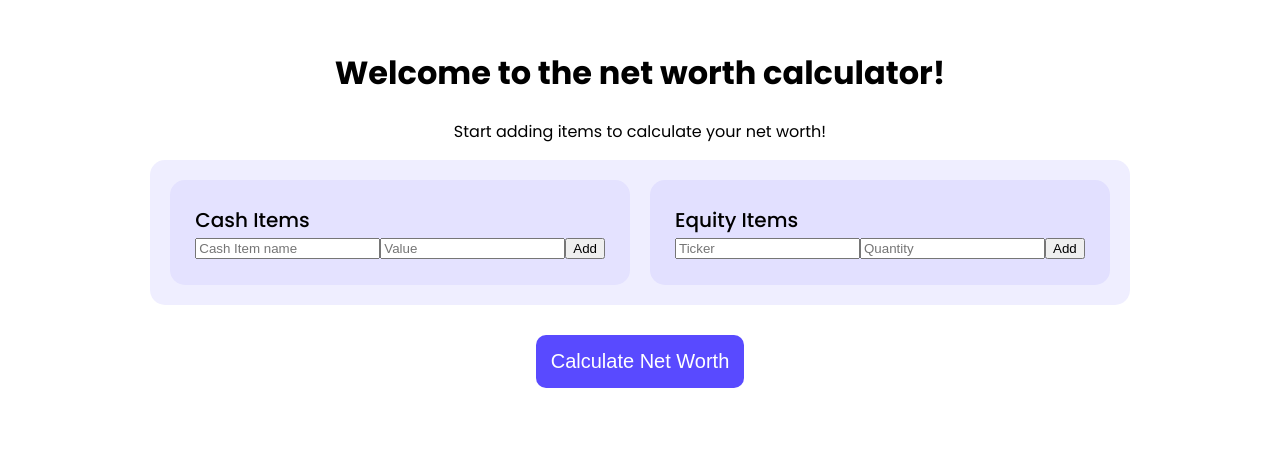
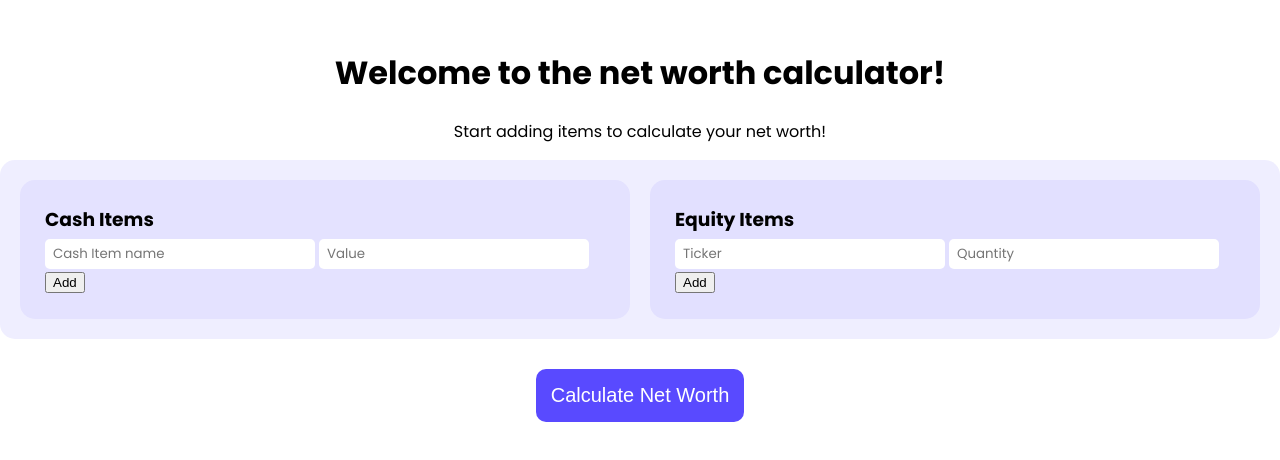
Before and after one commit to Dominic-C/net_worth_calculator, a React (Create React App) app: page / in a window 1280 px wide. Shown: the part 212-672 px from the top of the page. Built offline with nearby package versions, Linux system fonts and the light colour scheme.

Commit message:
made inputs into components

```diff
--- a/src/Components/CashPanel/CashPanel.js
+++ b/src/Components/CashPanel/CashPanel.js
@@ -19,13 +19,13 @@ const cashPanel = (props) => {
         })
     }
     return (<div className={classes.CashPanel}>
-        <p className={classes.description}>{props.description}</p>
+        <h3 className={classes.description}>{props.description}</h3>
         {props.cashItems.length > 0 ?
             <table className={classes.cashTable}>
                 <thead>
                     <tr>
                         <td>Item</td>
-                        <td>Value</td>
+                        <td>Value (SGD)</td>
                     </tr>
                 </thead>
                 <tbody>
--- a/src/Components/CashPanel/CashPanel.module.css
+++ b/src/Components/CashPanel/CashPanel.module.css
@@ -11,8 +11,6 @@
 
 .description {
     margin: 0;
-    font-size: 20px;
-    font-weight: 500;
 }
 
 .cashTable {
@@ -22,4 +20,5 @@
 
 .cashTable thead {
     font-weight: 500;
+    border-bottom: 1px solid black;
 }
--- a/src/Components/CashPanel/NewCashEntry/NewCashEntry.js
+++ b/src/Components/CashPanel/NewCashEntry/NewCashEntry.js
@@ -1,12 +1,11 @@
 import React from "react";
-// import Auxiliary from "../../../hoc/Auxiliary";
-
+import EntryField from "../../UI/EntryField/EntryField";
 // receive two input fields
 // add button adds to state
 const newCashEntry = (props) => {
     return (<div>
-        <input placeholder="Cash Item name" name="name" onChange={props.inputChanged} value={props.newCashItem.name}></input>
-        <input placeholder="Value" name="value" onChange={props.inputChanged}  value={props.newCashItem.value}></input>
+        <EntryField autoComplete="off" placeholder="Cash Item name" name="name" onChange={props.inputChanged} value={props.newCashItem.name}/>
+        <EntryField autoComplete="off" placeholder="Value" name="value" onChange={props.inputChanged}  value={props.newCashItem.value} type="number"/>
         <button onClick={props.clicked}>Add</button>
     </div>);
 }
--- a/src/Components/EquityPanel/EquityPanel.js
+++ b/src/Components/EquityPanel/EquityPanel.js
@@ -3,8 +3,7 @@
 import React from "react";
 import NewEquityEntry from "./NewEquityEntry/NewEquityEntry";
 import classes from "./EquityPanel.module.css";
-import Spinner from "../UI/Spinner/Spinner"
-import NewEquitySpinner from "../EquityPanel/NewEquitySpinner/NewEquitySpinner"
+import NewEquitySpinner from "../EquityPanel/NewEquitySpinner/NewEquitySpinner";
 
 const equityPanel = (props) => {
     //  equityEntries
@@ -24,7 +23,7 @@ const equityPanel = (props) => {
         })
     }
     return (<div className={classes.EquityPanel}>
-        <p className={classes.description}>{props.description}</p>
+        <h3 className={classes.description}>{props.description}</h3>
         {props.equityItems.length > 0
             ?
             <table className={classes.equityTable}>
--- a/src/Components/EquityPanel/EquityPanel.module.css
+++ b/src/Components/EquityPanel/EquityPanel.module.css
@@ -10,8 +10,6 @@
 
 .description {
     margin: 0;
-    font-size: 20px;
-    font-weight: 500;
 }
 
 .equityTable {
--- a/src/Components/EquityPanel/NewEquityEntry/NewEquityEntry.js
+++ b/src/Components/EquityPanel/NewEquityEntry/NewEquityEntry.js
@@ -1,14 +1,16 @@
 import React from "react";
 import classes from "./NewEquityEntry.module.css";
+import EntryField from "../../UI/EntryField/EntryField";
+
 const newEquityEntry = (props) => {
 
     const suggestions = <div className={classes.suggestions}>{props.suggestions.map(suggestion => {
         return <p onClick={() => props.autofill(suggestion.symbol)} className={classes.suggestion} key={suggestion.symbol}>{suggestion.symbol} - {suggestion.name}</p>})}
     </div>
     return (<div>
-        <input autoComplete="off" name="ticker" placeholder="Ticker" onChange={props.equityInputChangeHandler} value={props.newEquityItem.ticker}/>
-        {suggestions}
-        <input name="quantity" placeholder="Quantity" onChange={props.equityInputChangeHandler} value={props.newEquityItem.quantity}/>
+        <EntryField autoComplete="off" name="ticker" placeholder="Ticker" onChange={props.equityInputChangeHandler} value={props.newEquityItem.ticker}/>
+        {props.suggestions.length > 0 ? suggestions : null}
+        <EntryField autoComplete="off" name="quantity" placeholder="Quantity" onChange={props.equityInputChangeHandler} value={props.newEquityItem.quantity} type="number"/>
         <button onClick={props.clicked}>Add</button>
     </div>);
 }
--- a/src/Components/EquityPanel/NewEquityEntry/NewEquityEntry.module.css
+++ b/src/Components/EquityPanel/NewEquityEntry/NewEquityEntry.module.css
@@ -1,12 +1,13 @@
 .suggestions {
     position: absolute;
+    border: 2px black solid;
 }
 
 .suggestion {
     margin: 0;
     background-color: white;
     border: 1px black solid;
-    padding: 0 5px;
+    padding: 4px 5px;
     font-size: 14px;
 }
 
--- /dev/null
+++ b/src/Components/UI/EntryField/EntryField.js
@@ -0,0 +1,8 @@
+import React from "react";
+import classes from "./EntryField.module.css";
+
+const entryField = (props) => {
+    return <input className={classes.entryField} {...props}/>
+}
+
+export default entryField
--- /dev/null
+++ b/src/Components/UI/EntryField/EntryField.module.css
@@ -0,0 +1,9 @@
+.entryField {
+    padding: 5px;
+    padding-left: 8px;
+    border: none;
+    margin-top: 5px;
+    margin-right: 4px;
+    font-family: 'Poppins', sans-serif;
+    border-radius: 5px;
+}
--- a/src/Containers/NetWorthCalculator/NetWorthCalculator.js
+++ b/src/Containers/NetWorthCalculator/NetWorthCalculator.js
@@ -3,8 +3,6 @@ import React, { Component } from "react";
 import CashPanel from "../../Components/CashPanel/CashPanel";
 import EquityPanel from "../../Components/EquityPanel/EquityPanel";
 import DoughnutGraph from "../../Components/DoghnutGraph/DoughnutGraph";
-import Footer from "../../Components/UI/Footer/Footer"
-import Spinner from "../../Components/UI/Spinner/Spinner"
 import classes from "./NetWorthCalculator.module.css";
 
 class NetWorthCalculator extends Component {
@@ -178,7 +176,7 @@ class NetWorthCalculator extends Component {
             : <p>Start adding items to calculate your net worth!</p>}
         </div>
 
-        const graphs = <div >
+        const graphs = <div>
             <h1>Your Net Worth is ${this.state.totalValue}!</h1>
             <p>Here's the breakdown:</p>
             {this.state.totalValue > 0 ? <DoughnutGraph
--- a/src/Containers/NetWorthCalculator/NetWorthCalculator.module.css
+++ b/src/Containers/NetWorthCalculator/NetWorthCalculator.module.css
@@ -28,10 +28,6 @@
     outline: none;
 }
 
-.graphs {
-    text-align: center;
-}
-
 .center {
     width: 100%;
     text-align: center;
```
